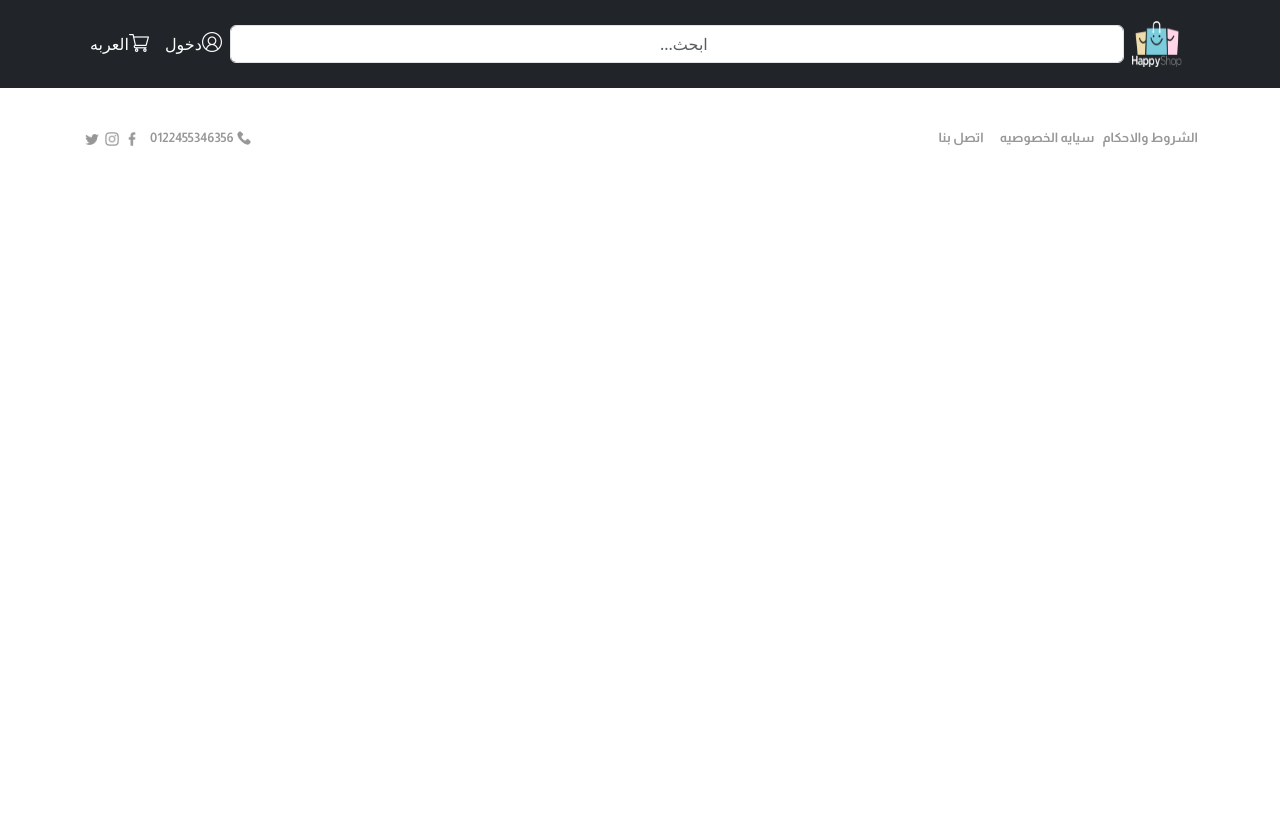
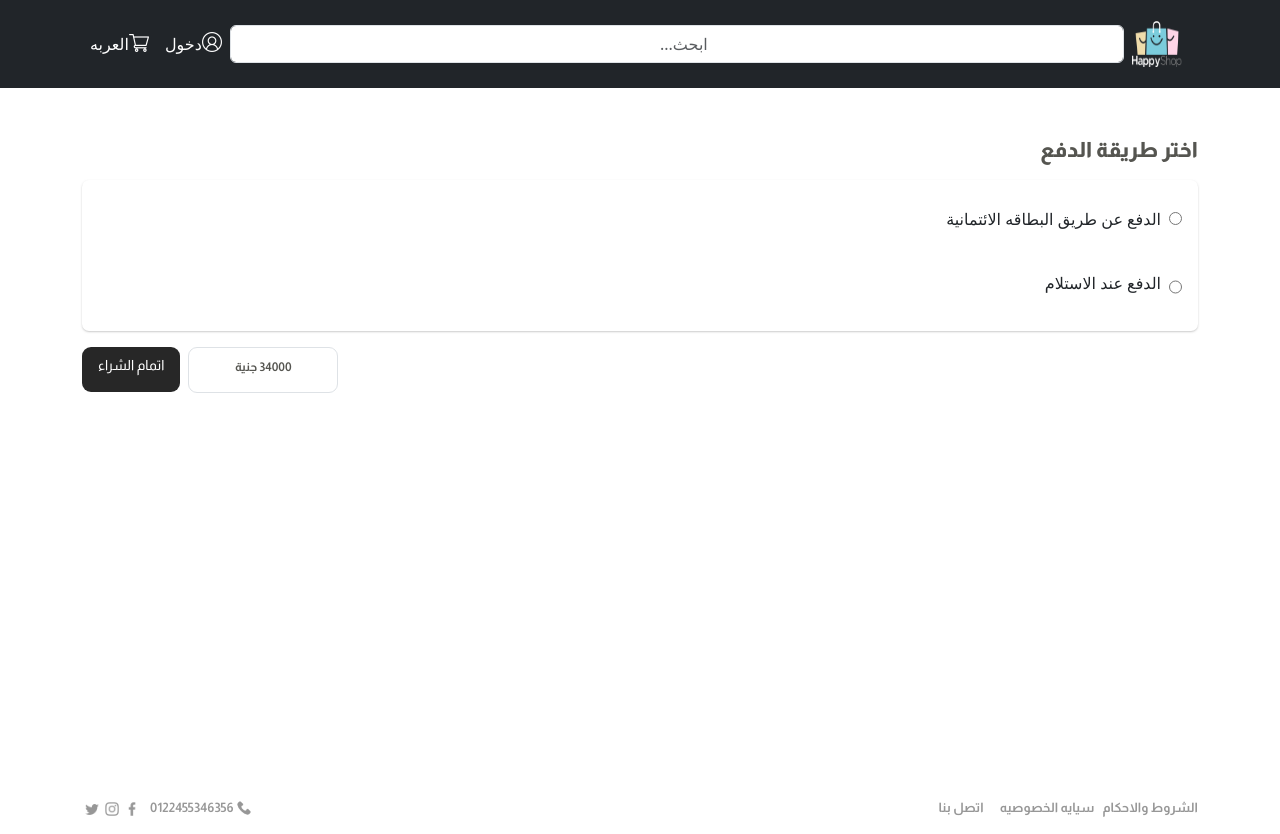
Before and after one commit to KarimElaskary/e-commerce, a React (Create React App) app: page /order/paymethod in a window 1280 px wide. Before the commit the page ends 800 px from the top, so only its background shows below. Built offline with nearby package versions, Linux system fonts and the light colour scheme.

Commit message:
Method Page Done

```diff
--- a/src/App.js
+++ b/src/App.js
@@ -9,6 +9,7 @@
 import ShopProductsPage from "./Pages/Products/ShopProductsPage";
 import ProductDetalisPage from "./Pages/Products/ProductDetalisPage";
 import CartPage from "./Pages/Cart/CartPage";
+import ChooseMethodPage from "./Pages/Checkout/ChooseMethodPage";
 
 function App() {
   return (
@@ -24,6 +25,8 @@
           <Route path="/product" element={<ShopProductsPage />} />
           <Route path="/products/:id" element={<ProductDetalisPage />} />
           <Route path="/cart" element={<CartPage />} />
+          <Route path="/order/paymethod" element={<ChooseMethodPage />} />
+
         </Routes>
       </BrowserRouter>
       <Footer />
--- a/src/Components/Cart/CartCheckout.js
+++ b/src/Components/Cart/CartCheckout.js
@@ -15,7 +15,7 @@
                 </div>
                 <div className="product-price d-inline w-100 my-3  border">34000 جنية</div>
                 <Link
-                    to="/order/paymethoud"
+                    to="/order/paymethod"
                     style={{ textDecoration: "none" }}
                     className="product-cart-add  d-inline ">
                     <button className="product-cart-add w-100 px-2"> اتمام الشراء</button>
--- /dev/null
+++ b/src/Components/Checkout/ChoosePayMethod.js
@@ -0,0 +1,53 @@
+import React from 'react'
+import { Row, Col } from 'react-bootstrap'
+
+const ChoosePayMethod = () => {
+  return (
+    <div>
+      <div className='admin-content-text pt-5'>اختر طريقة الدفع</div>
+      <div className='user-address-card my-3 px-3'>
+        <Row className='d-flex justify-content-between '>
+          <Col xs='12' className='my-4'>
+            <input
+              name='group'
+              id='group1'
+              type='radio'
+              value='الدفع عن طريق الفيزا'
+              className='mt-2'
+            />
+            <label className='mx-2' for='group1'>
+              الدفع عن طريق البطاقه الائتمانية
+            </label>
+          </Col>
+        </Row>
+
+        <Row className='mt-3'>
+          <Col xs='12' className='d-flex'>
+            <input
+              name='group'
+              id='group1'
+              type='radio'
+              value='الدفع عند الاستلام'
+              className='mt-2'
+            />
+            <label className='mx-2' for='group1'>
+              الدفع عند الاستلام
+            </label>
+          </Col>
+        </Row>
+      </div>
+
+      <Row>
+        <Col xs='12' className='d-flex justify-content-end'>
+          <div className='product-price d-inline   border'>34000 جنية</div>
+          <div className='product-cart-add px-3 pt-2 d-inline me-2'>
+            {' '}
+            اتمام الشراء
+          </div>
+        </Col>
+      </Row>
+    </div>
+  )
+}
+
+export default ChoosePayMethod
--- /dev/null
+++ b/src/Pages/Checkout/ChooseMethodPage.js
@@ -0,0 +1,13 @@
+import React from 'react'
+import { Container } from 'react-bootstrap'
+import ChoosePayMethod from '../../Components/Checkout/ChoosePayMethod'
+
+const ChooseMethodPage = () => {
+    return (
+        <Container style={{minHeight:'670px'}}>
+           <ChoosePayMethod />
+        </Container>
+    )
+}
+
+export default ChooseMethodPage
```
